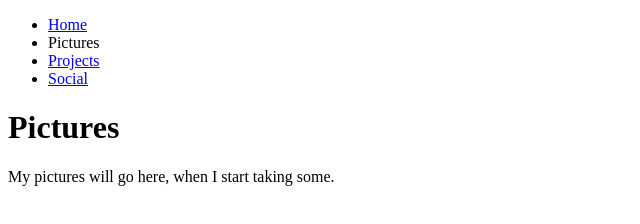
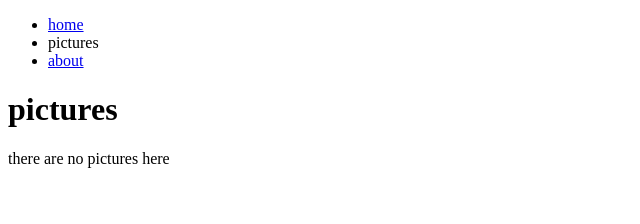
Before and after one commit to amyntastheredpanda/amyntastheredpanda.github.io, a plain HTML site: page pictures.html in a window 1280 px wide. Shown: the whole page, without its empty margins (0-640 px from the left). Drawn offline with Linux system fonts and the light colour scheme.

Commit message:
oops. pictures!

```diff
--- a/pictures.html
+++ b/pictures.html
@@ -3,19 +3,18 @@
   <head>
     <meta charset="utf-8">
     <meta name="viewport" content="width=device-width">
-    <title>Pictures</title>
+    <title>pictures</title>
   </head>
 
   <body>
     <ul>
-	  <li><a href="index.html">Home</a></li>
-	  <li>Pictures</li>
-	  <li><a href="projects.html">Projects</a></li>
-	  <li><a href="social.html">Social</a></li>
+	  <li><a href="index.html">home</a></li>
+	  <li>pictures</li>
+	  <li><a href="about.html">about</a></li>
 	</ul>
 
-    <h1>Pictures</h1>
+    <h1>pictures</h1>
 
-    <p>My pictures will go here, when I start taking some.</p>
+    <p>there are no pictures here</p>
   </body>
 </html>
```
